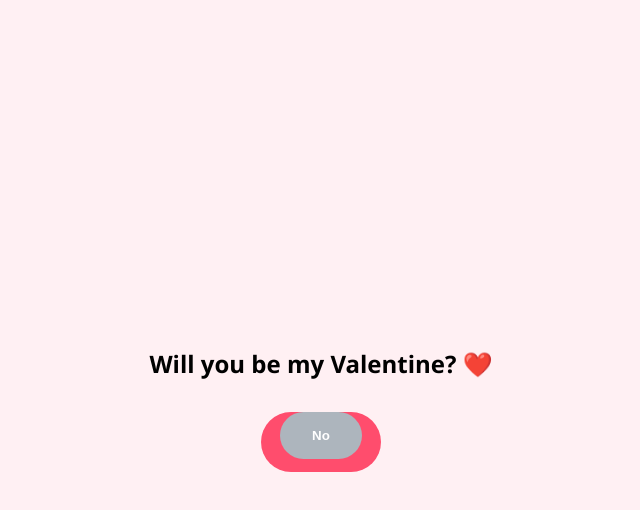
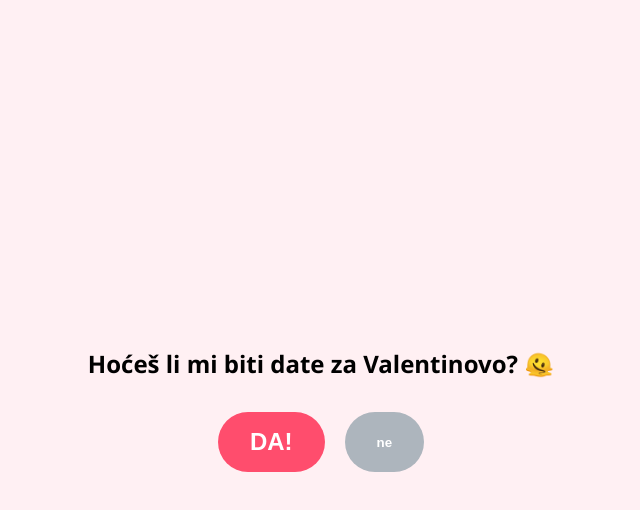
Before and after one commit to Aydin324/valentines, an Angular app: page / in a window 1280 px wide. Both pictures are taken after a click on the button "Click to continue". Shown: the top 510 px of the page, without its empty margins (319-959 px from the left). Built offline with nearby package versions, Linux system fonts and the light colour scheme.

Commit message:
Modified noButton logic

```diff
--- a/src/app/app.html
+++ b/src/app/app.html
@@ -1,30 +1,25 @@
 <main class="container">
   @if(proposalState()==='intro'){
   <div class="fade-in-section">
-    <h1 class="typing-effect">I have a question for you...</h1>
+    <h1 class="typing-effect">Moram nešto da te pitam...</h1>
     <button (click)="proceed()" class="btn-primary">Click to continue</button>
   </div>
   } @if(proposalState()==='proposal'){
   <div class="question-section">
-    <h2>Will you be my Valentine? ❤️</h2>
+    <h2>Hoćeš li mi biti date za Valentinovo? 🫠</h2>
 
     <div class="btn-group">
-      <button (click)="proceed()" class="btn-yes">YES!</button>
+      <button (click)="proceed()" class="btn-yes">DA!</button>
 
-      <button
-        (mouseenter)="moveNoButton()"
-        (touchstart)="moveNoButton()"
-        [style.position]="'fixed'"
-        class="btn-no"
-      >
-        No
+      <button (mouseenter)="moveNoButton()" (touchstart)="moveNoButton()" class="btn-no" id="no">
+        ne
       </button>
     </div>
   </div>
   } @if(proposalState()==='accepted'){
   <div class="success-section bounce-in">
-    <h1>YAY! ❤️ See you on the 14th!</h1>
-    <p>I love you!</p>
+    <h1>Jeeeeee! Vidimo see 😊</h1>
+    <p>Volim te!</p>
   </div>
   }
 </main>
--- a/src/app/app.scss
+++ b/src/app/app.scss
@@ -45,9 +45,14 @@ button {
   background-color: #adb5bd;
   color: white;
   transition: all 0.1s ease;
+  position: relative;
 }
 
 .fade-in-section {
+  display: flex;
+  flex-direction: column;
+  align-items: center;
+  gap: 2rem;
   animation: fadeIn 2s ease-in;
 }
 
@@ -69,6 +74,7 @@ button {
   white-space: nowrap; // Keeps the text on one line
   margin: 0 auto;
   letter-spacing: 0.15em;
+  max-width: 100vw;
 
   // The animation:
   // 'typing' expands the width
--- a/src/app/app.ts
+++ b/src/app/app.ts
@@ -9,7 +9,6 @@ import { RouterOutlet } from '@angular/router';
 })
 export class App {
   proposalState = signal<'intro' | 'proposal' | 'accepted'>('intro');
-  //noButtonPosition = signal({ x: 0, y: 0 });
 
   proceed() {
     if (this.proposalState() === 'intro') {
@@ -22,8 +21,15 @@ export class App {
   }
 
   moveNoButton() {
-    const x = Math.random() * (window.innerWidth - 100);
-    const y = Math.random() * (window.innerHeight - 50);
-    //this.noButtonPosition.set({ x, y });
+    const noButton = document.getElementById('no');
+    if (noButton) {
+      const buttonWidth = noButton.offsetWidth;
+      const buttonHeight = noButton.offsetHeight;
+      const x = Math.random() * Math.max(0, window.innerWidth - buttonWidth);
+      const y = Math.random() * Math.max(0, window.innerHeight - buttonHeight);
+      noButton.style.position = 'fixed';
+      noButton.style.left = `${x}px`;
+      noButton.style.top = `${y}px`;
+    }
   }
 }
```
